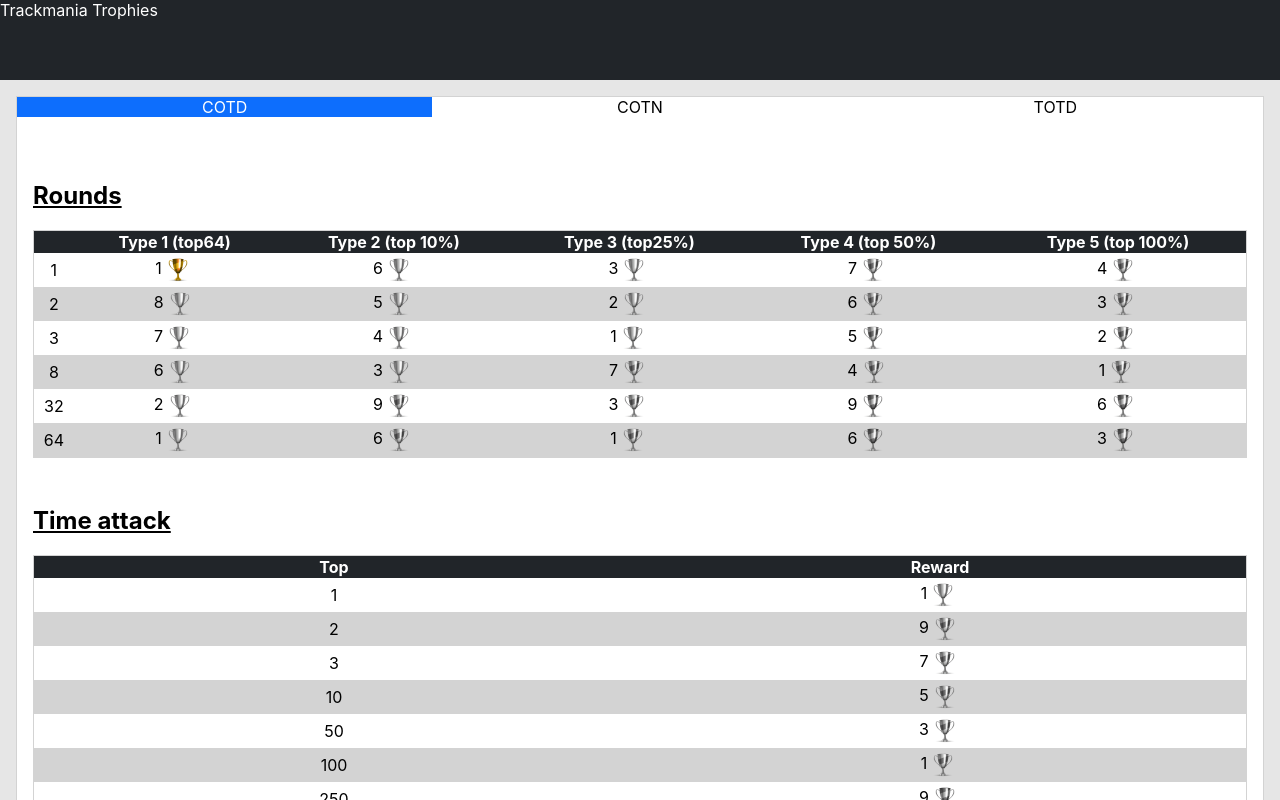
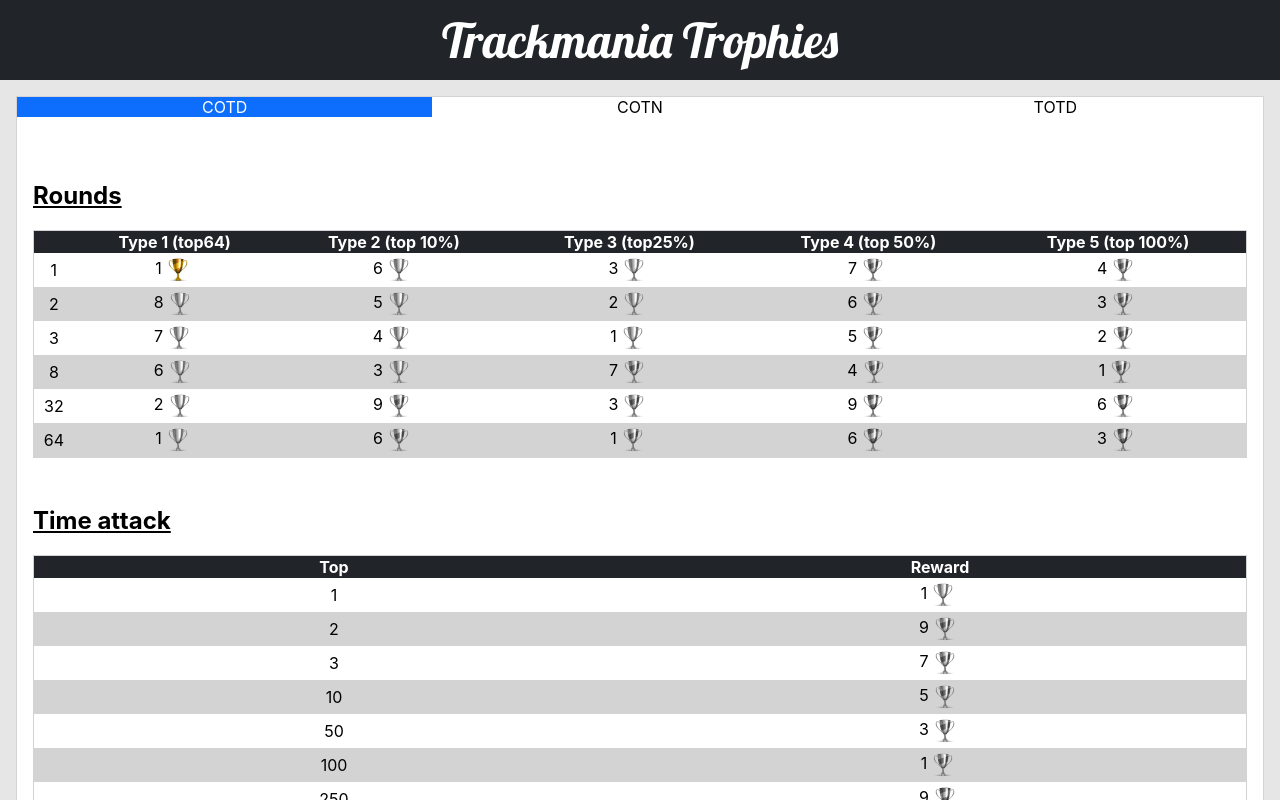
Before and after one commit to Shinestr8/ghp-test, a React (Create React App) app: page / in a window 1280 px wide. Shown: the top 800 px of the page. Built offline with nearby package versions, Linux system fonts and the light colour scheme.

Commit message:
changed header style

```diff
--- a/src/Trackmania/trackmania.css
+++ b/src/Trackmania/trackmania.css
@@ -1,5 +1,17 @@
+
+
 body{
     overflow-y: overlay;
+}
+
+.header{
+  display: flex;
+  justify-content: center;
+  align-items: center;
+  font-family: Lobster;
+  font-size: 3rem;
+  color:(227, 225, 222);
+  text-shadow: black;
 }
 
 .menu-list{
```
